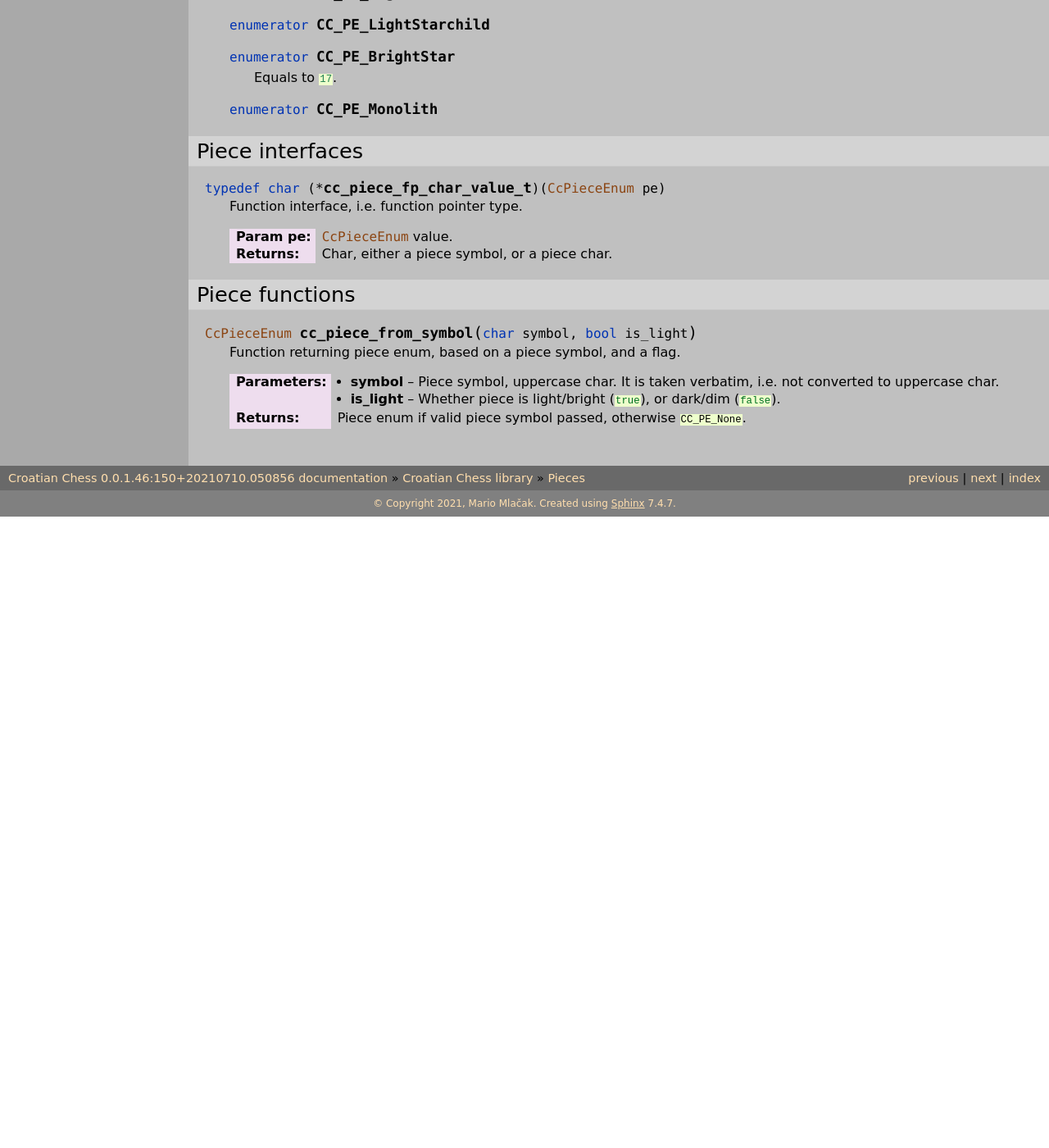
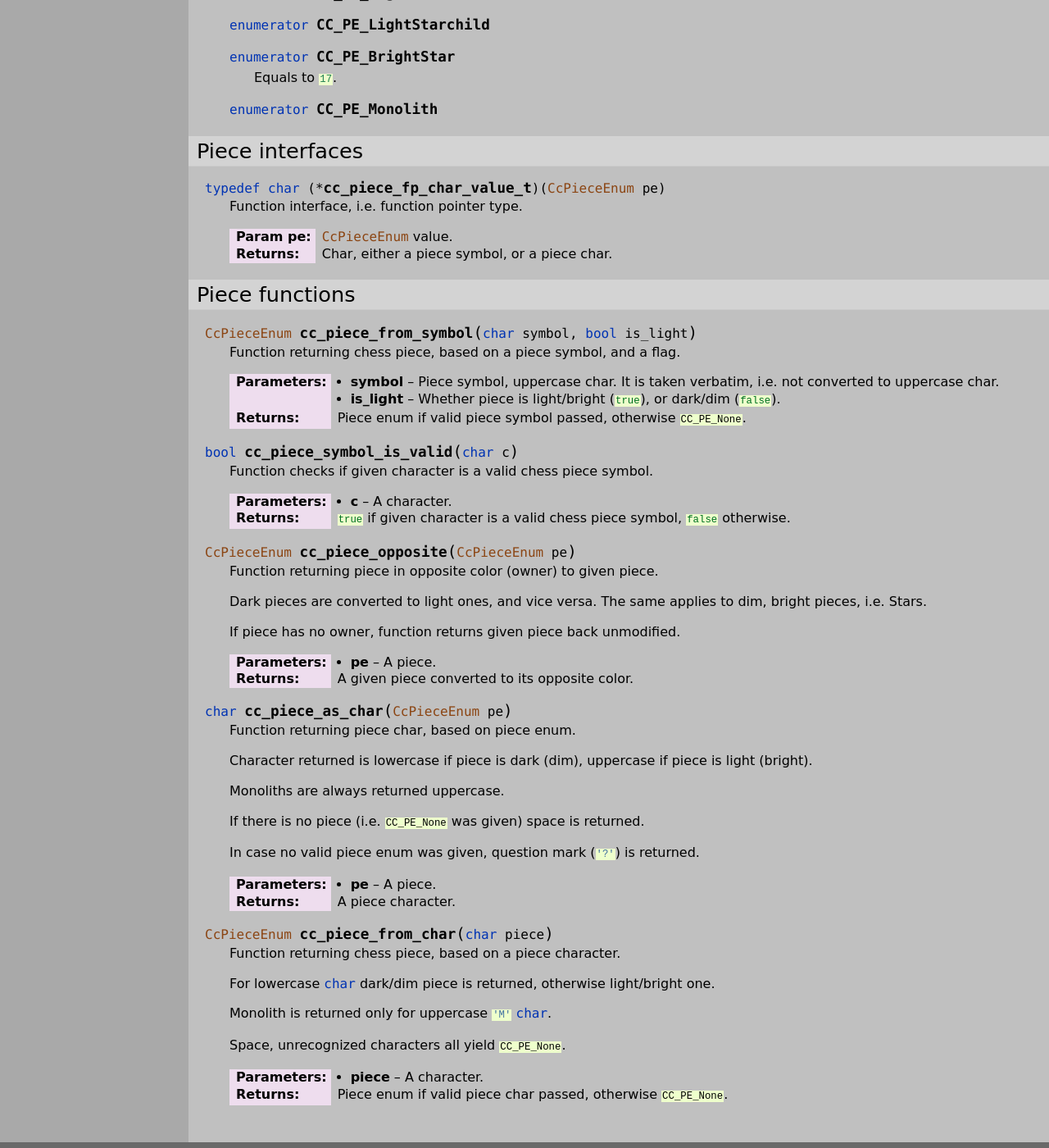
Before and after one commit to mmlacak/crochess, a Sphinx documentation site: the page built from docs/source/libcc/ccpiece.rst, in a window 1280 px wide and 1400 px high, scrolled down 8019 px. Shown: the whole window at 82% size. Built offline with Sphinx 7.4.7, drawn with Linux system fonts in a browser that asks for light colours; before the commit the page ends 8649 px from its top, so only the background shows below that.

Commit message:
Documented some piece functions.

```diff
--- a/docs/source/libcc/ccpiece.rst
+++ b/docs/source/libcc/ccpiece.rst
@@ -459,8 +459,56 @@ Piece functions
 
 .. c:function:: CcPieceEnum cc_piece_from_symbol( char symbol, bool is_light )
 
-    Function returning piece enum, based on a piece symbol, and a flag.
+    Function returning chess piece, based on a piece symbol, and a flag.
 
     :param symbol: Piece symbol, uppercase char. It is taken verbatim, i.e. not converted to uppercase char.
     :param is_light: Whether piece is light/bright (:c:`true`), or dark/dim (:c:`false`).
     :returns: Piece enum if valid piece symbol passed, otherwise :c:`CC_PE_None`.
+
+.. c:function:: bool cc_piece_symbol_is_valid( char c )
+
+    Function checks if given character is a valid chess piece symbol.
+
+    :param c: A character.
+    :returns: :c:`true` if given character is a valid chess piece symbol, :c:`false` otherwise.
+
+.. c:function:: CcPieceEnum cc_piece_opposite( CcPieceEnum pe )
+
+    Function returning piece in opposite color (owner) to given piece.
+
+    Dark pieces are converted to light ones, and vice versa.
+    The same applies to dim, bright pieces, i.e. Stars.
+
+    If piece has no owner, function returns given piece back unmodified.
+
+    :param pe: A piece.
+    :returns: A given piece converted to its opposite color.
+
+.. c:function:: char cc_piece_as_char( CcPieceEnum pe )
+
+    Function returning piece char, based on piece enum.
+
+    Character returned is lowercase if piece is dark (dim), uppercase if piece
+    is light (bright).
+
+    Monoliths are always returned uppercase.
+
+    If there is no piece (i.e. :c:`CC_PE_None` was given) space is returned.
+
+    In case no valid piece enum was given, question mark (:c:`'?'`) is returned.
+
+    :param pe: A piece.
+    :returns: A piece character.
+
+.. c:function:: CcPieceEnum cc_piece_from_char( char piece )
+
+    Function returning chess piece, based on a piece character.
+
+    For lowercase :c:expr:`char` dark/dim piece is returned, otherwise light/bright one.
+
+    Monolith is returned only for uppercase :c:`'M'` :c:expr:`char`.
+
+    Space, unrecognized characters all yield :c:`CC_PE_None`.
+
+    :param piece: A character.
+    :returns: Piece enum if valid piece char passed, otherwise :c:`CC_PE_None`.
```
